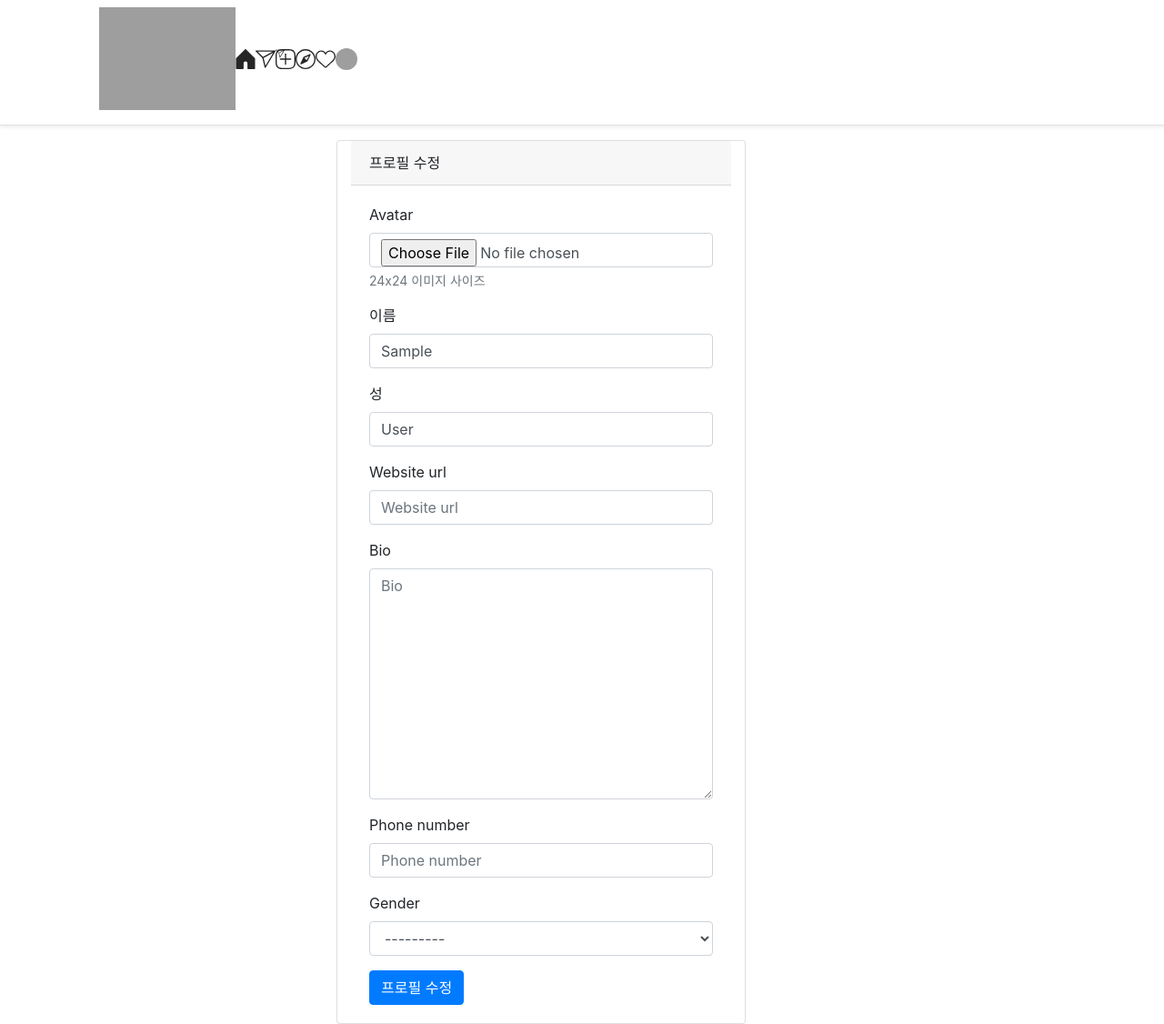
After one commit to kimhan1113/hanstagram, a Django app: page /accounts/edit/ in a window 1280 px wide. The commit adds this page. Shown: the whole page at 91% size. Run offline with Django 3.2, Linux system fonts and the light colour scheme; the visitor is signed in with stand-in values (Sample User, id 1); some libraries are stand-ins or nearby versions; grey boxes are pictures that could not be loaded.

Commit message:
textchoices and profile editing commit

```diff
--- a/accounts/forms.py
+++ b/accounts/forms.py
@@ -26,3 +26,9 @@ class SignupForm(UserCreationForm):
     # class Meta:
     #     model = User
     #     fields = ['username', 'password']
+
+
+class ProfileForm(ModelForm):
+    class Meta:
+        model = User
+        fields = ['avatar', 'first_name', 'last_name', 'website_url', 'bio', 'phone_number', 'gender']
--- a/accounts/models.py
+++ b/accounts/models.py
@@ -1,5 +1,6 @@
 from django.conf import settings
 from django.contrib.auth.models import AbstractUser
+from django.core.validators import RegexValidator
 from django.db import models
 from django.template.loader import render_to_string
 from django.utils.html import strip_tags
@@ -10,10 +11,19 @@ import uuid
 # Create your models here.
 
 class User(AbstractUser):
+    class GenderChoices(models.TextChoices):
+        MALE = "M", "남성"
+        FEMALE = "F", "여성"
+
+
     website_url = models.URLField(blank=True)
     bio = models.TextField(blank=True)
-    email_verified = models.BooleanField(default=False)
-    email_secret = models.CharField(max_length=20, default="", blank=True)
+    phone_number = models.CharField(max_length=13, blank=True, validators=[RegexValidator(r"^$010-?[0-9]\d{4}-?\d{4}$")])
+    gender = models.CharField(max_length=1, blank=True, choices=GenderChoices.choices)
+    avatar = models.ImageField(blank=True, upload_to="accounts/avatar/%Y/%m/%d", help_text="24x24 이미지 사이즈")
+
+    # email_verified = models.BooleanField(default=False)
+    # email_secret = models.CharField(max_length=20, default="", blank=True)
 
     # def save(self, *args, **kwargs):
     #     # is_created = (self.pk == None)
--- /dev/null
+++ b/accounts/templates/accounts/profile_edit_form.html
@@ -0,0 +1,14 @@
+{% extends 'accounts/layout.html' %}
+
+{% block content %}
+
+    <div class="container">
+        <div class="row">
+            <div class="col-sm-6 offset-sm-3">
+                {% csrf_token %}
+                {% include '_form.html' with form_title="프로필 수정" submit_label="프로필 수정" %}
+            </div>
+        </div>
+    </div>
+
+{% endblock content %}
--- a/accounts/urls.py
+++ b/accounts/urls.py
@@ -1,6 +1,6 @@
 from django.urls import path
 
-from accounts.views import signup, login, logout
+from accounts.views import signup, login, logout, profile_edit
 
 app_name = 'accounts'
 
@@ -8,5 +8,6 @@ urlpatterns = [
     path('signup/', signup, name='signup'),
     path('login/', login, name='login'),
     path('logout/', logout, name='logout'),
+    path('edit/', profile_edit, name='profile_edit'),
     # path('verify/<str:key>', complete_verification),
 ]
--- a/accounts/views.py
+++ b/accounts/views.py
@@ -1,5 +1,6 @@
 from django.contrib import messages
 from django.contrib.auth import login as auth_login
+from django.contrib.auth.decorators import login_required
 from django.contrib.auth.views import LoginView, LogoutView
 from django.db import transaction
 from django.shortcuts import render, redirect
@@ -9,7 +10,7 @@ from django.shortcuts import render, redirect
 from django.urls import reverse
 from django.views.generic import FormView
 
-from accounts.forms import SignupForm
+from accounts.forms import SignupForm, ProfileForm
 from accounts.models import User
 
 
@@ -65,3 +66,20 @@ def signup(request):
 # class SignupView(FormView):
 #
 #     form_class = SignupForm
+
+@login_required
+def profile_edit(request):
+    if request.method == 'POST':
+        form = ProfileForm(request.POST, request.FILES, instance=request.user)
+        if form.is_valid():
+            form.save()
+            messages.success(request, "프로필을 수정/저장했습니다.")
+            # return redirect(reverse("accounts:profile_edit"))
+            return redirect(reverse("root"))
+    else:
+        form = ProfileForm(instance=request.user)
+
+    return render(request, "accounts/profile_edit_form.html",{
+        "form": form,
+    })
+    pass
--- a/hanstagram/urls.py
+++ b/hanstagram/urls.py
@@ -19,11 +19,14 @@ from django.contrib import admin
 from django.contrib.auth.decorators import login_required
 from django.urls import path, include
 from django.views.generic import TemplateView
+import django_pydenticon.urls
+from django_pydenticon.views import image as pydenticon_image
 
 urlpatterns = [
     path('admin/', admin.site.urls),
     path('accounts/', include('accounts.urls')),
     path('', login_required(TemplateView.as_view(template_name='root.html')), name='root'),
+    path('identicon/image/<path:data>/', pydenticon_image, name='pydenticon_image'),
 
 ]
 
--- a/requirements/common.txt
+++ b/requirements/common.txt
@@ -1,3 +1,5 @@
 django~=3.2.9
 
 django-bootstrap4
+pillow
+django-pydenticon
--- a/templates/layout.html
+++ b/templates/layout.html
@@ -57,8 +57,15 @@
                             <a class="me-3 py-2 text-dark text-decoration-none" href="#">
                                 <svg aria-label="활동 피드" class="_8-yf5 " color="#262626" fill="#262626" height="22" role="img" viewBox="0 0 48 48" width="22"><path d="M34.6 6.1c5.7 0 10.4 5.2 10.4 11.5 0 6.8-5.9 11-11.5 16S25 41.3 24 41.9c-1.1-.7-4.7-4-9.5-8.3-5.7-5-11.5-9.2-11.5-16C3 11.3 7.7 6.1 13.4 6.1c4.2 0 6.5 2 8.1 4.3 1.9 2.6 2.2 3.9 2.5 3.9.3 0 .6-1.3 2.5-3.9 1.6-2.3 3.9-4.3 8.1-4.3m0-3c-4.5 0-7.9 1.8-10.6 5.6-2.7-3.7-6.1-5.5-10.6-5.5C6 3.1 0 9.6 0 17.6c0 7.3 5.4 12 10.6 16.5.6.5 1.3 1.1 1.9 1.7l2.3 2c4.4 3.9 6.6 5.9 7.6 6.5.5.3 1.1.5 1.6.5.6 0 1.1-.2 1.6-.5 1-.6 2.8-2.2 7.8-6.8l2-1.8c.7-.6 1.3-1.2 2-1.7C42.7 29.6 48 25 48 17.6c0-8-6-14.5-13.4-14.5z"></path></svg>
                             </a>
-                            <a class="me-3 py-2 text-dark text-decoration-none" href="#">
-                                <img alt="kimhan1113님의 프로필 사진" style="border-radius: 50%; object-fit: cover; width: 22px; height: 22px;" class="_6q-tv" crossorigin="anonymous" data-testid="user-avatar" draggable="false" src="{% static "hans.jpg" %}">
+                            <a class="me-3 py-2 text-dark text-decoration-none" href="{% url "accounts:profile_edit" %}">
+{#                                user.username을 넣어도되고 생략해도되고 아무문자열을 넣어도된다!#}
+                                {% if user.avatar %}
+                                    <img src="{{ user.avatar.url }}" alt="img" style="width: 24px; height: 24px;">
+                                {% else %}
+                                    <img src="{% url 'pydenticon_image' user.username %}" alt="img" style="width: 24px; height: 24px; object-fit: cover; border-radius: 50%;">
+                                {% endif %}
+
+{#                                <img alt="kimhan1113님의 프로필 사진" style="border-radius: 50%; object-fit: cover; width: 22px; height: 22px;" class="_6q-tv" crossorigin="anonymous" data-testid="user-avatar" draggable="false" src="{% static "hans.jpg" %}">#}
                             </a>
                         </nav>
 
```
Also changed, not shown: hanstagram/settings/common.py (+8 -0 lines), accounts/migrations/0002_auto_20211126_1848.py (deleted), accounts/migrations/0002_auto_20211130_0008.py (added).
